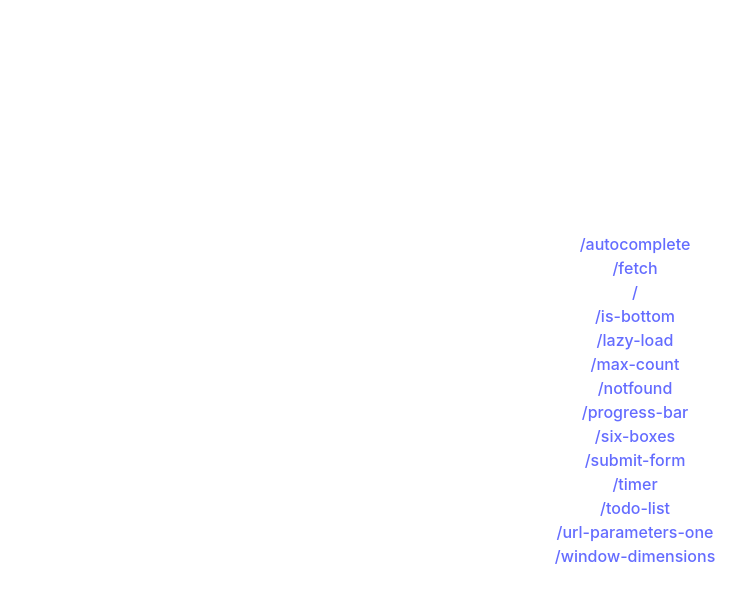
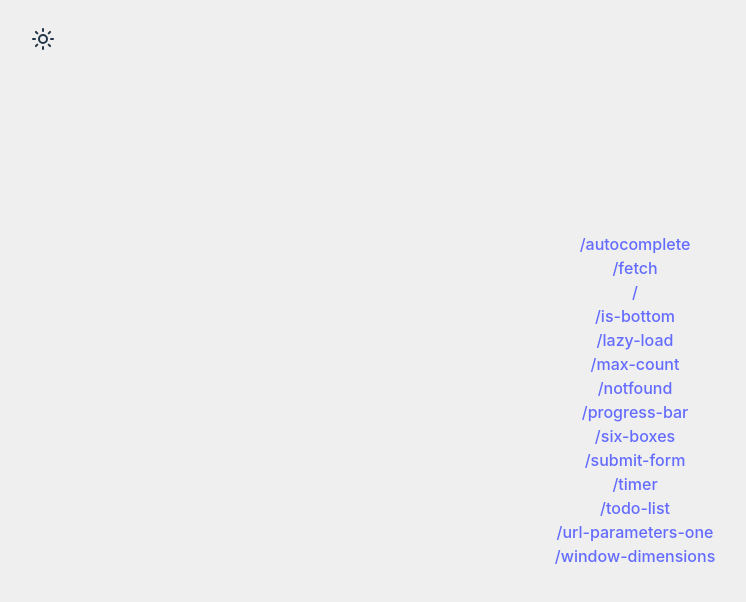
Before and after one commit to 0xanonymeow/react-challenges, a React (Vite) app: page / in a window 1280 px wide. Shown: the top 602 px of the page, without its empty margins (5-751 px from the left). Built offline with nearby package versions, Linux system fonts and the light colour scheme.

Commit message:
feat: add dark mode

```diff
--- a/package.json
+++ b/package.json
@@ -14,6 +14,7 @@
   "dependencies": {
     "eslint-config-prettier": "^8.8.0",
     "eslint-plugin-react": "^7.32.2",
+    "lucide-react": "^0.211.0",
     "prettier": "^2.8.8",
     "react": "^18.2.0",
     "react-dom": "^18.2.0",
--- a/src/components/Layout.tsx
+++ b/src/components/Layout.tsx
@@ -1,15 +1,22 @@
+import { useToggleMode } from 'hooks/useToggleMode'
+import { Moon, Sun } from 'lucide-react'
 import { Link, Outlet, useLocation } from 'react-router-dom'
 
 export const Layout = () => {
   const { pathname } = useLocation()
+  const { mode, setMode } = useToggleMode()
+
   return (
     <>
-      <div className="absolute top-4 left-4">
+      <div className="absolute top-4 left-4 flex items-center gap-4">
         {pathname !== '/' && (
-          <Link to="/" className="font-bold">
+          <Link to="/" className="font-bold dark:text-white">
             Home
           </Link>
         )}
+        <button className="bg-transparent dark:text-white" onClick={setMode}>
+          {mode === 'light' ? <Sun /> : <Moon />}
+        </button>
       </div>
       <Outlet />
     </>
--- /dev/null
+++ b/src/hooks/useToggleMode.ts
@@ -0,0 +1,13 @@
+import { useState } from 'react'
+
+export const useToggleMode = () => {
+  const [mode, setMode] = useState(document.documentElement.classList.contains('dark') ? 'dark' : 'light')
+
+  return {
+    mode,
+    setMode: () => {
+      setMode(mode === 'dark' ? 'light' : 'dark')
+      document.documentElement.classList.toggle('dark')
+    },
+  }
+}
--- a/src/index.css
+++ b/src/index.css
@@ -9,7 +9,6 @@
 
   color-scheme: light dark;
   color: rgba(255, 255, 255, 0.87);
-  background-color: #242424;
 
   font-synthesis: none;
   text-rendering: optimizeLegibility;
@@ -27,12 +26,23 @@ a:hover {
   color: #535bf2;
 }
 
+.dark p {
+  color: white;
+}
+
 body {
   margin: 0;
   display: flex;
   place-items: center;
   min-width: 320px;
   min-height: 100vh;
+  background-color: #efefef;
+  transition: background-color 300ms ease;
+}
+
+.dark body {
+  background-color: #213547;
+  transition: background-color 300ms ease;
 }
 
 h1 {
--- a/src/pages/fetch/index.tsx
+++ b/src/pages/fetch/index.tsx
@@ -4,8 +4,6 @@ const Fetch = () => {
   const { data, get } = useFetch()
 
   const onClick = async () => await get()
-
-  console.log(data)
 
   return (
     <div className="container">
--- a/src/pages/index.tsx
+++ b/src/pages/index.tsx
@@ -21,7 +21,7 @@ const Home = () => {
   return (
     <div className="container flex flex-col">
       {routes.map(({ path }, i) => (
-        <Link key={i} to={path}>
+        <Link key={i} to={path} className="dark:text-white">
           {path}
         </Link>
       ))}
--- a/tailwind.config.js
+++ b/tailwind.config.js
@@ -4,5 +4,5 @@ export default {
   theme: {
     extend: {},
   },
-  plugins: [],
+  darkMode: 'class',
 }
```
Also changed, not shown: 1 other file (tests, documents, lock files or other folders).
